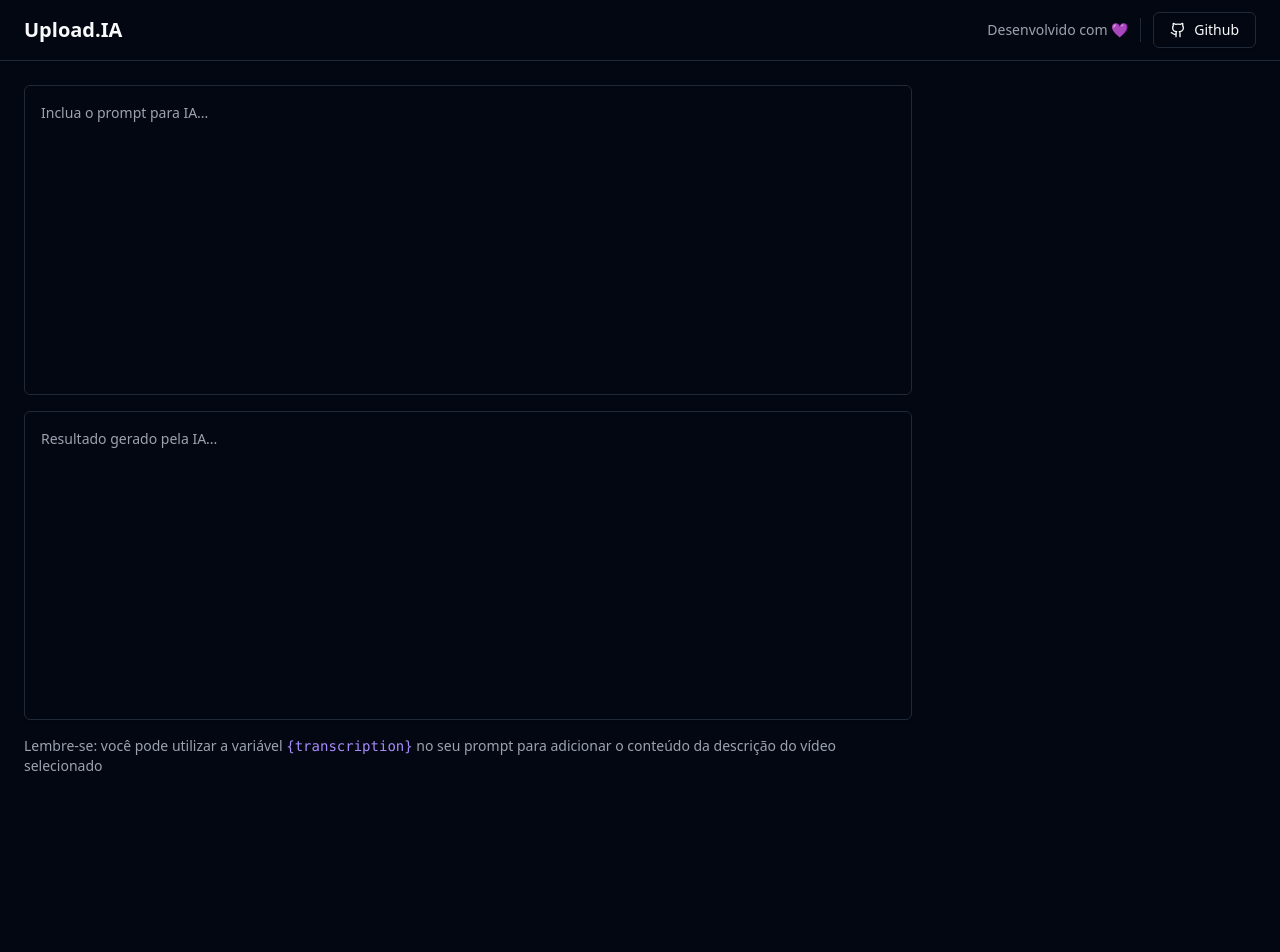
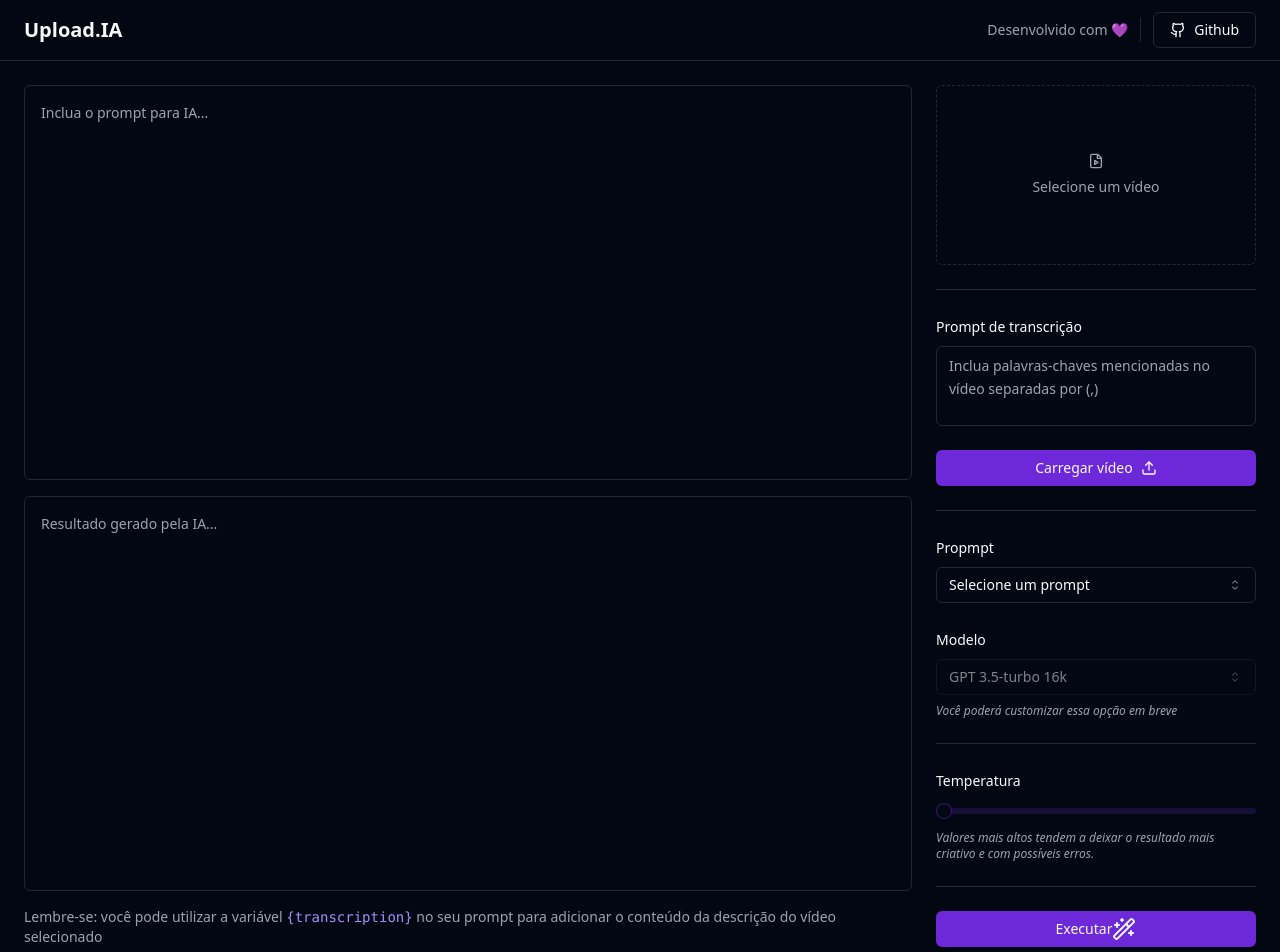
Before and after one commit to jennysol/UploadIA, a React (Vite) app: page / in a window 1280 px wide. Shown: the top 952 px of the page. Before the commit the page ends 800 px from the top, so only its background shows below. Built offline with nearby package versions, Linux system fonts and the light colour scheme.

Commit message:
feat: add last section to main

```diff
--- a/package.json
+++ b/package.json
@@ -11,7 +11,10 @@
   },
   "dependencies": {
     "@radix-ui/react-icons": "^1.3.0",
+    "@radix-ui/react-label": "^2.0.2",
+    "@radix-ui/react-select": "^1.2.2",
     "@radix-ui/react-separator": "^1.0.3",
+    "@radix-ui/react-slider": "^1.1.2",
     "@radix-ui/react-slot": "^1.0.2",
     "class-variance-authority": "^0.7.0",
     "clsx": "^2.0.0",
--- a/src/App.tsx
+++ b/src/App.tsx
@@ -1,7 +1,16 @@
 import { Button } from "./components/ui/button";
-import { Github } from "lucide-react";
+import { Github, FileVideo, Upload, Wand2 } from "lucide-react";
 import { Separator } from "./components/ui/separator";
 import { Textarea } from "./components/ui/textarea";
+import { Label } from "./components/ui/label";
+import {
+  Select,
+  SelectContent,
+  SelectItem,
+  SelectTrigger,
+  SelectValue,
+} from "./components/ui/select";
+import { Slider } from "./components/ui/slider";
 
 export function App() {
   return (
@@ -43,7 +52,88 @@
             prompt para adicionar o conteúdo da descrição do vídeo selecionado
           </p>
         </div>
-        <aside className="w-80"></aside>
+        <aside className="w-80 space-y-6">
+          <form className="space-y-6">
+            <label
+              htmlFor="video"
+              className="border flex rounded-md aspect-video cursor-pointer border-dashed text-sm flex-col gap-2 items-center justify-center text-muted-foreground hover:bg-primary/5"
+            >
+              <FileVideo className="w-4 h-4" />
+              Selecione um vídeo
+            </label>
+            <input
+              type="file"
+              id="video"
+              accept="video/mp4"
+              className="sr-only"
+            />
+
+            <Separator />
+
+            <div className="space-y-2">
+              <Label>Prompt de transcrição</Label>
+              <Textarea
+                id="transcription_prompt"
+                className="h-20 leading-relaxed resize-none"
+                placeholder="Inclua palavras-chaves mencionadas no vídeo separadas por (,)"
+              />
+            </div>
+
+            <Button type="submit" className="w-full">
+              Carregar vídeo
+              <Upload className="w-4 h-4 ml-2" />
+            </Button>
+          </form>
+
+          <Separator />
+
+          <form className="space-y-6">
+            <div className="space-y-2">
+              <Label>Propmpt</Label>
+              <Select>
+                <SelectTrigger>
+                  <SelectValue placeholder="Selecione um prompt" />
+                </SelectTrigger>
+                <SelectContent>
+                  <SelectItem value="gpt3.5">Título do Youtube</SelectItem>
+                </SelectContent>
+              </Select>
+            </div>
+
+            <div className="space-y-2">
+              <Label>Modelo</Label>
+              <Select disabled defaultValue="gpt3.5">
+                <SelectTrigger>
+                  <SelectValue />
+                </SelectTrigger>
+                <SelectContent>
+                  <SelectItem value="gpt3.5">GPT 3.5-turbo 16k</SelectItem>
+                </SelectContent>
+              </Select>
+              <span className="block text-xs text-muted-foreground italic">
+                Você poderá customizar essa opção em breve
+              </span>
+            </div>
+
+            <Separator />
+
+            <div className="space-y-4">
+              <Label>Temperatura</Label>
+              <Slider min={0} max={1} step={0.1} />
+              <span className="block text-xs text-muted-foreground italic">
+                Valores mais altos tendem a deixar o resultado mais criativo e
+                com possíveis erros.
+              </span>
+            </div>
+
+            <Separator />
+
+            <Button type="submit" className="w-full">
+              Executar
+              <Wand2 />
+            </Button>
+          </form>
+        </aside>
       </main>
     </div>
   );
--- /dev/null
+++ b/src/components/ui/label.tsx
@@ -0,0 +1,24 @@
+import * as React from "react"
+import * as LabelPrimitive from "@radix-ui/react-label"
+import { cva, type VariantProps } from "class-variance-authority"
+
+import { cn } from "@/lib/utils"
+
+const labelVariants = cva(
+  "text-sm font-medium leading-none peer-disabled:cursor-not-allowed peer-disabled:opacity-70"
+)
+
+const Label = React.forwardRef<
+  React.ElementRef<typeof LabelPrimitive.Root>,
+  React.ComponentPropsWithoutRef<typeof LabelPrimitive.Root> &
+    VariantProps<typeof labelVariants>
+>(({ className, ...props }, ref) => (
+  <LabelPrimitive.Root
+    ref={ref}
+    className={cn(labelVariants(), className)}
+    {...props}
+  />
+))
+Label.displayName = LabelPrimitive.Root.displayName
+
+export { Label }
--- /dev/null
+++ b/src/components/ui/select.tsx
@@ -0,0 +1,118 @@
+import * as React from "react"
+import { CaretSortIcon, CheckIcon } from "@radix-ui/react-icons"
+import * as SelectPrimitive from "@radix-ui/react-select"
+
+import { cn } from "@/lib/utils"
+
+const Select = SelectPrimitive.Root
+
+const SelectGroup = SelectPrimitive.Group
+
+const SelectValue = SelectPrimitive.Value
+
+const SelectTrigger = React.forwardRef<
+  React.ElementRef<typeof SelectPrimitive.Trigger>,
+  React.ComponentPropsWithoutRef<typeof SelectPrimitive.Trigger>
+>(({ className, children, ...props }, ref) => (
+  <SelectPrimitive.Trigger
+    ref={ref}
+    className={cn(
+      "flex h-9 w-full items-center justify-between rounded-md border border-input bg-transparent px-3 py-2 text-sm shadow-sm ring-offset-background placeholder:text-muted-foreground focus:outline-none focus:ring-1 focus:ring-ring disabled:cursor-not-allowed disabled:opacity-50",
+      className
+    )}
+    {...props}
+  >
+    {children}
+    <SelectPrimitive.Icon asChild>
+      <CaretSortIcon className="h-4 w-4 opacity-50" />
+    </SelectPrimitive.Icon>
+  </SelectPrimitive.Trigger>
+))
+SelectTrigger.displayName = SelectPrimitive.Trigger.displayName
+
+const SelectContent = React.forwardRef<
+  React.ElementRef<typeof SelectPrimitive.Content>,
+  React.ComponentPropsWithoutRef<typeof SelectPrimitive.Content>
+>(({ className, children, position = "popper", ...props }, ref) => (
+  <SelectPrimitive.Portal>
+    <SelectPrimitive.Content
+      ref={ref}
+      className={cn(
+        "relative z-50 min-w-[8rem] overflow-hidden rounded-md border bg-popover text-popover-foreground shadow-md data-[state=open]:animate-in data-[state=closed]:animate-out data-[state=closed]:fade-out-0 data-[state=open]:fade-in-0 data-[state=closed]:zoom-out-95 data-[state=open]:zoom-in-95 data-[side=bottom]:slide-in-from-top-2 data-[side=left]:slide-in-from-right-2 data-[side=right]:slide-in-from-left-2 data-[side=top]:slide-in-from-bottom-2",
+        position === "popper" &&
+          "data-[side=bottom]:translate-y-1 data-[side=left]:-translate-x-1 data-[side=right]:translate-x-1 data-[side=top]:-translate-y-1",
+        className
+      )}
+      position={position}
+      {...props}
+    >
+      <SelectPrimitive.Viewport
+        className={cn(
+          "p-1",
+          position === "popper" &&
+            "h-[var(--radix-select-trigger-height)] w-full min-w-[var(--radix-select-trigger-width)]"
+        )}
+      >
+        {children}
+      </SelectPrimitive.Viewport>
+    </SelectPrimitive.Content>
+  </SelectPrimitive.Portal>
+))
+SelectContent.displayName = SelectPrimitive.Content.displayName
+
+const SelectLabel = React.forwardRef<
+  React.ElementRef<typeof SelectPrimitive.Label>,
+  React.ComponentPropsWithoutRef<typeof SelectPrimitive.Label>
+>(({ className, ...props }, ref) => (
+  <SelectPrimitive.Label
+    ref={ref}
+    className={cn("px-2 py-1.5 text-sm font-semibold", className)}
+    {...props}
+  />
+))
+SelectLabel.displayName = SelectPrimitive.Label.displayName
+
+const SelectItem = React.forwardRef<
+  React.ElementRef<typeof SelectPrimitive.Item>,
+  React.ComponentPropsWithoutRef<typeof SelectPrimitive.Item>
+>(({ className, children, ...props }, ref) => (
+  <SelectPrimitive.Item
+    ref={ref}
+    className={cn(
+      "relative flex w-full cursor-default select-none items-center rounded-sm py-1.5 pl-2 pr-8 text-sm outline-none focus:bg-accent focus:text-accent-foreground data-[disabled]:pointer-events-none data-[disabled]:opacity-50",
+      className
+    )}
+    {...props}
+  >
+    <span className="absolute right-2 flex h-3.5 w-3.5 items-center justify-center">
+      <SelectPrimitive.ItemIndicator>
+        <CheckIcon className="h-4 w-4" />
+      </SelectPrimitive.ItemIndicator>
+    </span>
+    <SelectPrimitive.ItemText>{children}</SelectPrimitive.ItemText>
+  </SelectPrimitive.Item>
+))
+SelectItem.displayName = SelectPrimitive.Item.displayName
+
+const SelectSeparator = React.forwardRef<
+  React.ElementRef<typeof SelectPrimitive.Separator>,
+  React.ComponentPropsWithoutRef<typeof SelectPrimitive.Separator>
+>(({ className, ...props }, ref) => (
+  <SelectPrimitive.Separator
+    ref={ref}
+    className={cn("-mx-1 my-1 h-px bg-muted", className)}
+    {...props}
+  />
+))
+SelectSeparator.displayName = SelectPrimitive.Separator.displayName
+
+export {
+  Select,
+  SelectGroup,
+  SelectValue,
+  SelectTrigger,
+  SelectContent,
+  SelectLabel,
+  SelectItem,
+  SelectSeparator,
+}
--- /dev/null
+++ b/src/components/ui/slider.tsx
@@ -0,0 +1,26 @@
+import * as React from "react"
+import * as SliderPrimitive from "@radix-ui/react-slider"
+
+import { cn } from "@/lib/utils"
+
+const Slider = React.forwardRef<
+  React.ElementRef<typeof SliderPrimitive.Root>,
+  React.ComponentPropsWithoutRef<typeof SliderPrimitive.Root>
+>(({ className, ...props }, ref) => (
+  <SliderPrimitive.Root
+    ref={ref}
+    className={cn(
+      "relative flex w-full touch-none select-none items-center",
+      className
+    )}
+    {...props}
+  >
+    <SliderPrimitive.Track className="relative h-1.5 w-full grow overflow-hidden rounded-full bg-primary/20">
+      <SliderPrimitive.Range className="absolute h-full bg-primary" />
+    </SliderPrimitive.Track>
+    <SliderPrimitive.Thumb className="block h-4 w-4 rounded-full border border-primary/50 bg-background shadow transition-colors focus-visible:outline-none focus-visible:ring-1 focus-visible:ring-ring disabled:pointer-events-none disabled:opacity-50" />
+  </SliderPrimitive.Root>
+))
+Slider.displayName = SliderPrimitive.Root.displayName
+
+export { Slider }
```
Also changed, not shown: 1 other file (tests, documents, lock files or other folders).
